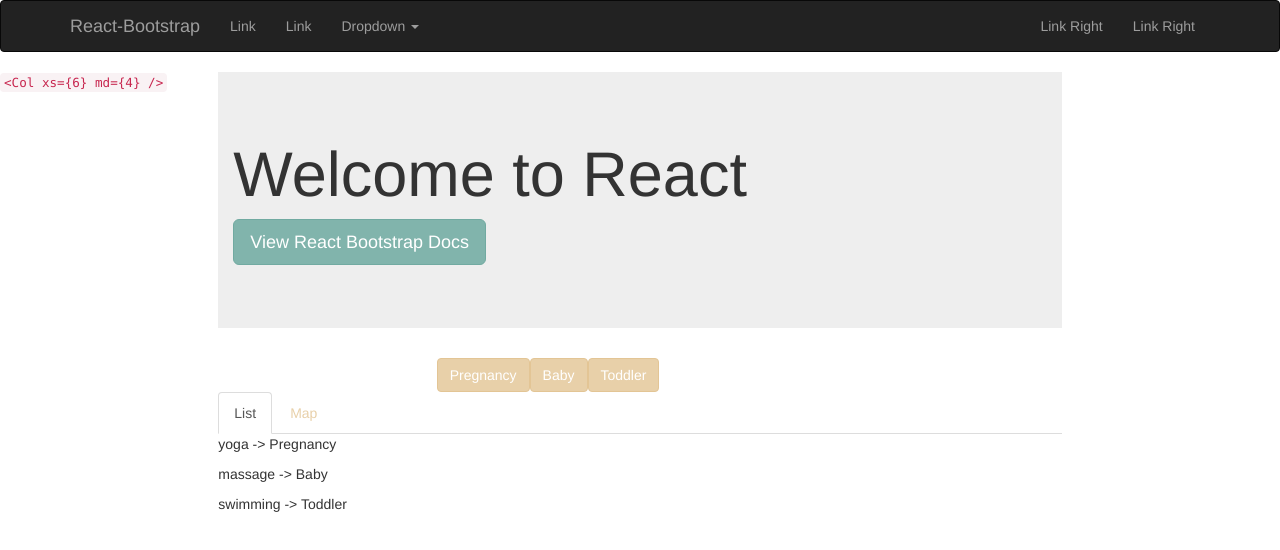
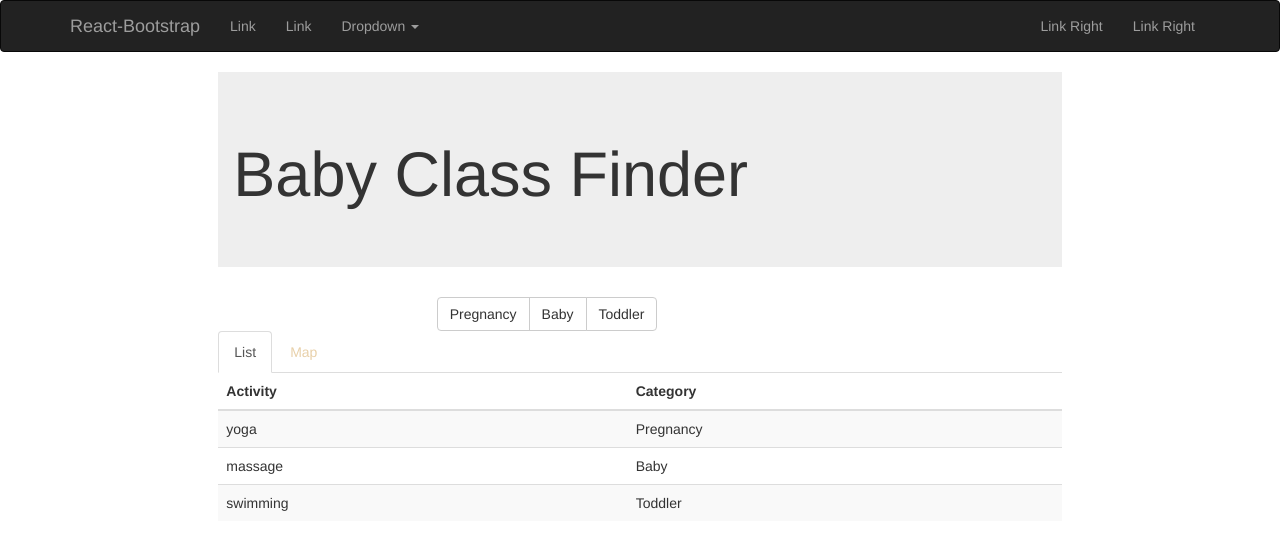
Before and after one commit to richarddowsett/babyclassfinder, a React (Create React App) app: page / in a window 1280 px wide. Shown: the top 550 px of the page. Built offline with nearby package versions, Linux system fonts and the light colour scheme.

Commit message:
improve formatting and add table of activities

```diff
--- a/src/App.jsx
+++ b/src/App.jsx
@@ -1,5 +1,5 @@
 import React, {Component} from 'react';
-import {Grid, Row, Col, Navbar, Jumbotron, Button, Nav, NavItem, MenuItem, NavDropdown,
+import {Grid, Row, Col, Navbar, Jumbotron, Button, Nav, NavItem, MenuItem, NavDropdown, ButtonGroup,
 FormGroup, FormControl, Tabs, Tab} from 'react-bootstrap';
 import './App.css';
 
@@ -15,8 +15,8 @@ class App extends Component {
       <div>
         <AppNav/>
         <Row className="show-grid">
-          <Col xs={3} md={3} lg={3}><code>&lt;{'Col xs={6} md={4}'} /&gt;</code></Col>
-          <Col xs={9} md={9} lg={8} lgPull={1}><AppJumbotron/>
+          <Col xs={3} md={3}></Col>
+          <Col xs={12} md={8} lg={8} lgPull={1} mdPull={1}><AppJumbotron/>
 
           </Col>
         </Row>
@@ -64,7 +64,7 @@ class Content extends React.Component{
     return (
       <div>
       <Row className="show-grid">
-        <Col lg={4} lgPush={4} lgPull={4}><SearchForm allCategories={this.state.allCategories} locationValue={this.state.location}  onUserInput={this.handleSearchChange}/></Col>
+        <Col lg={4} lgPush={4} lgPull={4} md={4} mdPush={4} mdPull={2}><SearchForm allCategories={this.state.allCategories} locationValue={this.state.location}  onUserInput={this.handleSearchChange}/></Col>
       </Row>
       <Row className="show-grid">
       <Col lgPush={2} lg={8} lgPull={2} md={8} mdPush={2} mdPull={2}><ResultsTabs filter={this.state.searchCategories} classes={this.props.classes}/></Col>
@@ -100,8 +100,8 @@ class SearchForm extends React.Component {
     }
     this.props.allCategories.forEach(createButton.bind(null, this.handleChange))
     return (
-      <div>
-        {buttonList}</div>
+      <div><ButtonGroup>
+        {buttonList}</ButtonGroup></div>
     )
   }
 }
@@ -127,7 +127,7 @@ class FilterButton extends React.Component {
 
 render(){
   return(
-    <Button bsStyle={this.state.style} onClick={this.handleChange}>{this.props.text}</Button>
+    <Button onClick={this.handleChange}>{this.props.text}</Button>
   )
 }
 
@@ -176,11 +176,20 @@ class ListOfClasses extends React.Component {
     var rows = []
     var count = 1
     this.props.classes.forEach(function(clazz){
-      rows.push(<div key={count}><p>{clazz.activity} -> {clazz.category}</p></div>)
+      rows.push(<tr key={count}><td>{clazz.activity}</td><td> {clazz.category}</td></tr>)
       count += 1
     })
     return(
-      <div>{rows}</div>
+    <div>
+      <table className="table table-striped">
+          <thead>
+            <tr><th>Activity</th><th>Category</th></tr>
+          </thead>
+          <tbody>
+            {rows}
+          </tbody>
+      </table>
+    </div>
     )
   }
 }
@@ -190,12 +199,7 @@ class AppJumbotron extends Component {
     return (
       <Jumbotron>
         <Grid>
-          <h1>Welcome to React</h1>
-          <p>
-            <Button bsStyle="success" bsSize="large" href="http://react-bootstrap.github.io/components.html" target="_blank">
-              View React Bootstrap Docs
-            </Button>
-          </p>
+          <h1>Baby Class Finder</h1>
         </Grid>
       </Jumbotron>
     )
```
